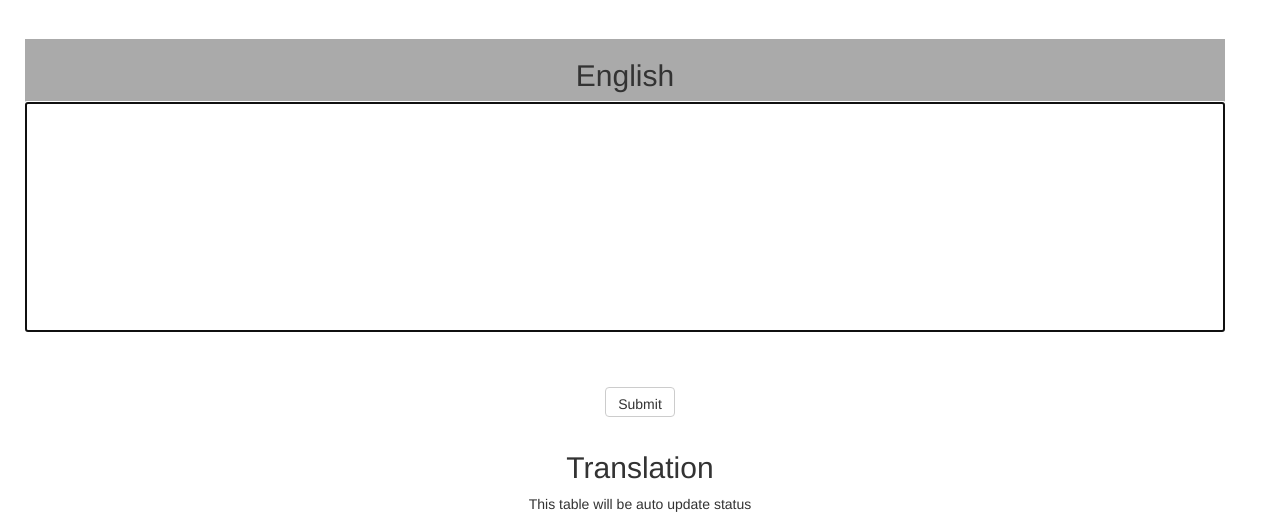
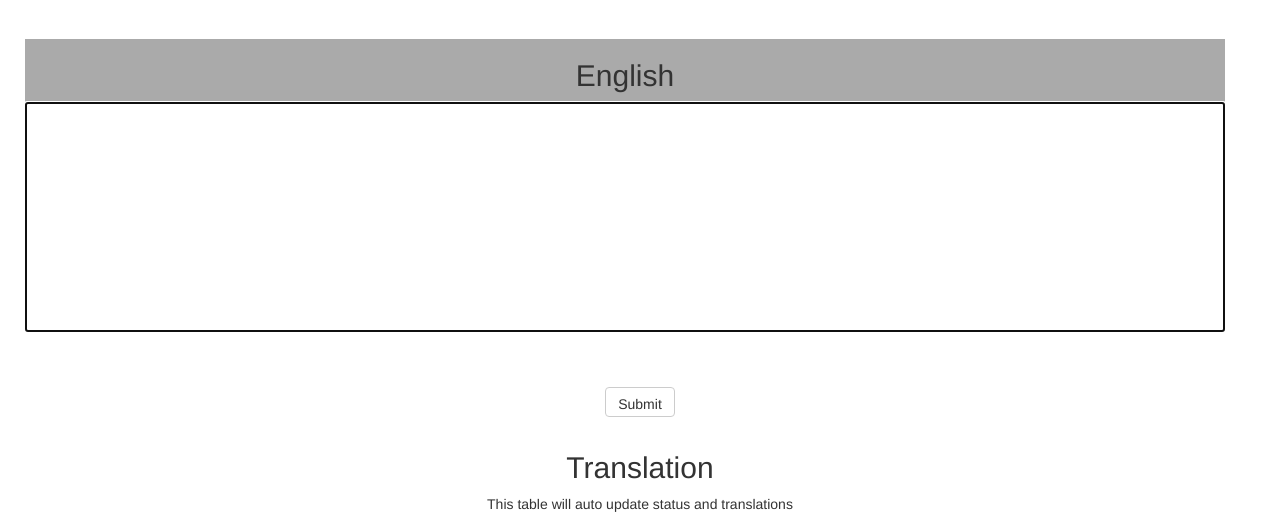
Before and after one commit to yk2kus/unbabel-translator, a Flask app: page / in a window 1280 px wide. Shown: the part 137-661 px from the top of the page. Run offline with Flask 2, Linux system fonts and the light colour scheme; some libraries are stand-ins or nearby versions.

Commit message:
update template

```diff
--- a/templates/homepage.html
+++ b/templates/homepage.html
@@ -41,7 +41,7 @@
 
         <div class="container">
             <h2>Translation</h2>
-            <p>This table will be auto update status</p>
+            <p>This table will auto update status and translations</p>
             <table class="table">
                 <thead>
                 <tr>
```
